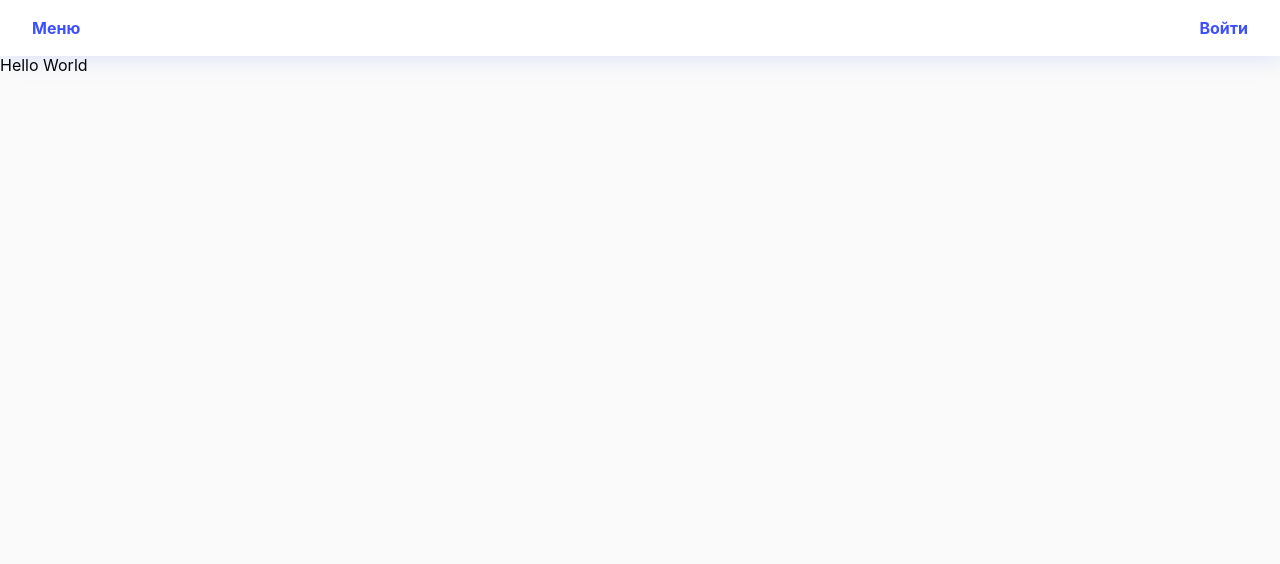
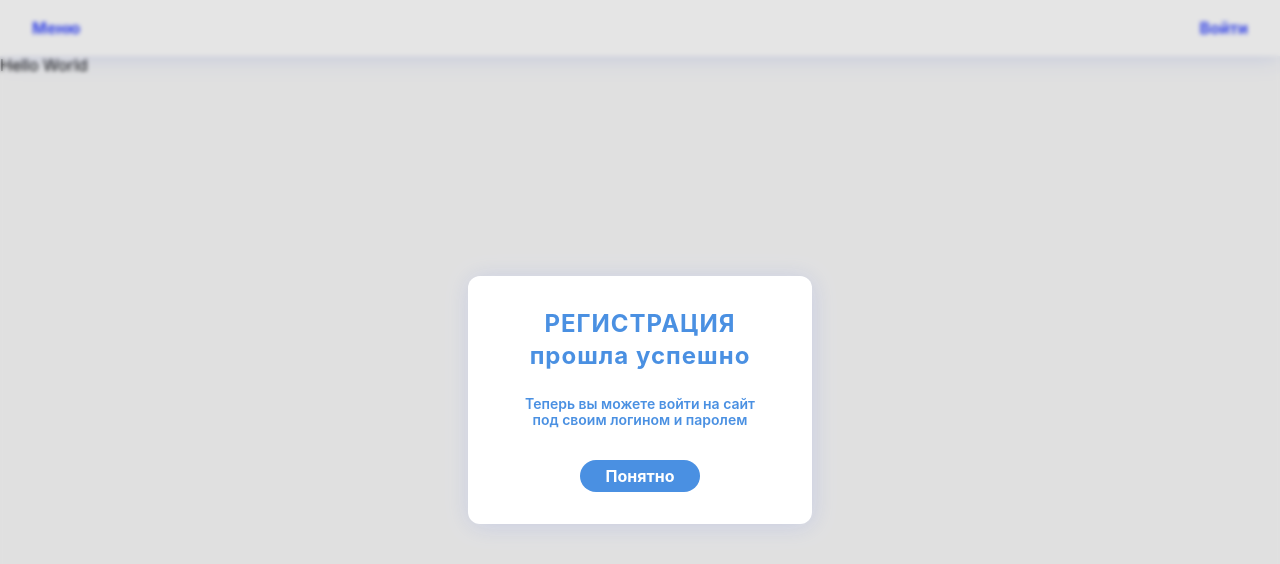
Before and after one commit to alexeyk500/lesopilka_client, a React (Create React App) app: page /success_registration in a window 1280 px wide. Before the commit this address led to /. Shown: the top 564 px of the page. Built offline with nearby package versions, Linux system fonts and the light colour scheme.

Commit message:
Registration - done

```diff
--- a/src/components/AppRouter/AppRouter.tsx
+++ b/src/components/AppRouter/AppRouter.tsx
@@ -2,13 +2,17 @@ import React from 'react';
 import { Route, Routes, Navigate } from 'react-router-dom';
 import MainPage from '../../pages/MainPage/MainPage';
 import UserPage from '../../pages/UserPage/UserPage';
+import SuccessRegistrationPage from '../../pages/SuccessRegistrationPage/SuccessRegistrationPage';
 
 type RouteType = {
   path: string;
   element: JSX.Element;
 };
 
-const publicRoutes: RouteType[] = [{ path: '/', element: <MainPage /> }];
+const publicRoutes: RouteType[] = [
+  { path: '/', element: <MainPage /> },
+  { path: '/success_registration', element: <SuccessRegistrationPage /> },
+];
 
 const protectedRoutes: RouteType[] = [{ path: '/user', element: <UserPage /> }];
 
--- /dev/null
+++ b/src/pages/SuccessRegistrationPage/SuccessRegistrationMessageForm/SuccessRegistrationMessageForm.module.css
@@ -0,0 +1,23 @@
+.container {
+  display: flex;
+  flex-direction: column;
+  color: var(--blue_color);
+}
+
+.title {
+  text-align: center;
+  font-weight: 700;
+  font-size: 24px;
+  line-height: 32px;
+  letter-spacing: 1px;
+  white-space: pre-line;
+  margin-bottom: 24px;
+}
+
+.subTitle {
+  text-align: center;
+  font-weight: 600;
+  font-size: 14px;
+  line-height: 16px;
+  white-space: pre-line;
+}
--- /dev/null
+++ b/src/pages/SuccessRegistrationPage/SuccessRegistrationMessageForm/SuccessRegistrationMessageForm.tsx
@@ -0,0 +1,17 @@
+import React from 'react';
+import classes from './SuccessRegistrationMessageForm.module.css'
+
+const SuccessRegistrationMessageForm: React.FC = () => {
+  return (
+    <div className={classes.container}>
+      <div className={classes.title}>
+        {'РЕГИСТРАЦИЯ\nпрошла успешно'}
+      </div>
+      <div className={classes.subTitle}>
+        {'Теперь вы можете войти на сайт\nпод своим логином и паролем'}
+      </div>
+    </div>
+  );
+};
+
+export default SuccessRegistrationMessageForm;
--- /dev/null
+++ b/src/pages/SuccessRegistrationPage/SuccessRegistrationPage.tsx
@@ -0,0 +1,29 @@
+import React, { useEffect } from 'react';
+import MainPage from '../MainPage/MainPage';
+import { showPortalPopUp } from '../../components/PortalPopUp/PortalPopUp';
+import {useNavigate} from "react-router-dom";
+import SuccessRegistrationMessageForm from "./SuccessRegistrationMessageForm/SuccessRegistrationMessageForm";
+
+const SuccessRegistrationPage: React.FC = () => {
+  const navigate = useNavigate();
+
+  const onClosePopUp = () => {
+    navigate('/', { replace: true })
+  };
+
+  useEffect(() => {
+    showPortalPopUp({
+      popUpContent: <SuccessRegistrationMessageForm />,
+      titleConfirmBtn: 'Понятно',
+      oneCenterConfirmBtn: true,
+      onClosePopUp: onClosePopUp,
+    });
+  }, []);
+  return (
+    <>
+      <MainPage />
+    </>
+  );
+};
+
+export default SuccessRegistrationPage;
```
